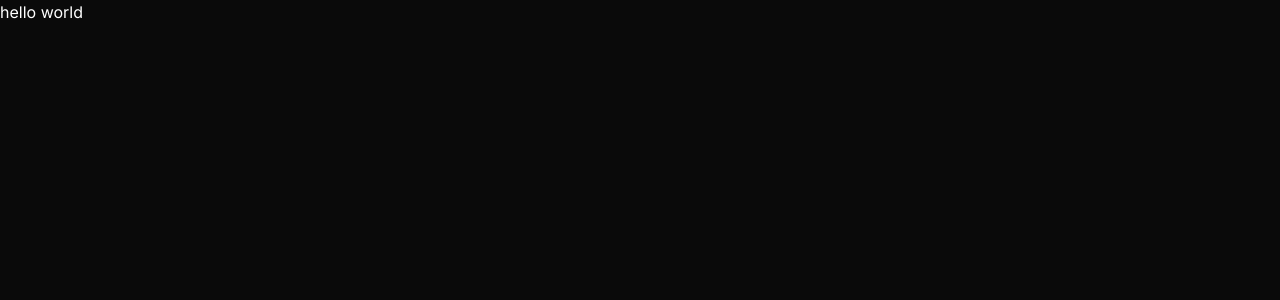
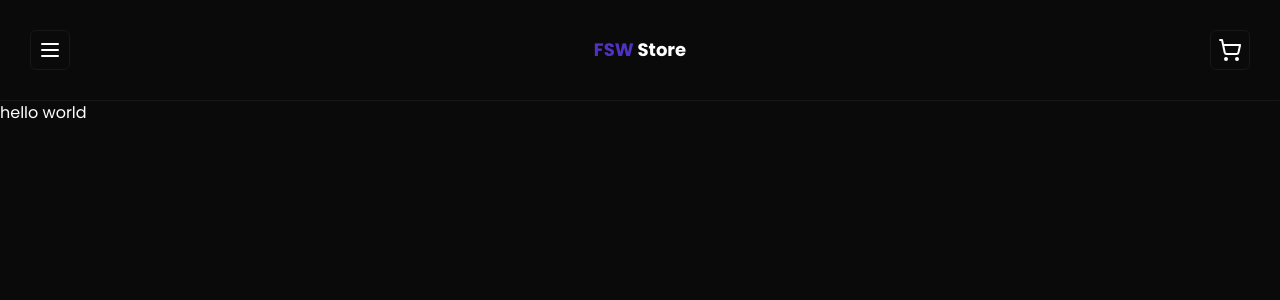
Before and after one commit to viniciusbecaleti/fsw-store, a Next.js app: page / in a window 1280 px wide. Shown: the top 300 px of the page. Built offline with nearby package versions, Linux system fonts and the light colour scheme.

Commit message:
feat: add button, card and header components

```diff
--- a/package.json
+++ b/package.json
@@ -10,6 +10,7 @@
   },
   "dependencies": {
     "@prisma/client": "^5.4.2",
+    "@radix-ui/react-slot": "^1.0.2",
     "class-variance-authority": "^0.7.0",
     "clsx": "^2.0.0",
     "lucide-react": "^0.288.0",
--- a/src/app/layout.tsx
+++ b/src/app/layout.tsx
@@ -1,22 +1,26 @@
-import type { Metadata } from 'next'
-import { Inter } from 'next/font/google'
-import './globals.css'
+import type { Metadata } from "next";
+import { Poppins } from "next/font/google";
+import "./globals.css";
+import Header from "@/components/ui/header";
 
-const inter = Inter({ subsets: ['latin'] })
+const poppins = Poppins({ subsets: ["latin"], weight: ["400", "500", "700"] });
 
 export const metadata: Metadata = {
-  title: 'Create Next App',
-  description: 'Generated by create next app',
-}
+  title: "Create Next App",
+  description: "Generated by create next app",
+};
 
 export default function RootLayout({
   children,
 }: {
-  children: React.ReactNode
+  children: React.ReactNode;
 }) {
   return (
     <html lang="en">
-      <body className={inter.className}>{children}</body>
+      <body className={poppins.className}>
+        <Header />
+        {children}
+      </body>
     </html>
-  )
+  );
 }
--- /dev/null
+++ b/src/components/ui/button.tsx
@@ -0,0 +1,56 @@
+import * as React from "react"
+import { Slot } from "@radix-ui/react-slot"
+import { cva, type VariantProps } from "class-variance-authority"
+
+import { cn } from "@/lib/utils"
+
+const buttonVariants = cva(
+  "inline-flex items-center justify-center rounded-md text-sm font-medium ring-offset-background transition-colors focus-visible:outline-none focus-visible:ring-2 focus-visible:ring-ring focus-visible:ring-offset-2 disabled:pointer-events-none disabled:opacity-50",
+  {
+    variants: {
+      variant: {
+        default: "bg-primary text-primary-foreground hover:bg-primary/90",
+        destructive:
+          "bg-destructive text-destructive-foreground hover:bg-destructive/90",
+        outline:
+          "border border-input bg-background hover:bg-accent hover:text-accent-foreground",
+        secondary:
+          "bg-secondary text-secondary-foreground hover:bg-secondary/80",
+        ghost: "hover:bg-accent hover:text-accent-foreground",
+        link: "text-primary underline-offset-4 hover:underline",
+      },
+      size: {
+        default: "h-10 px-4 py-2",
+        sm: "h-9 rounded-md px-3",
+        lg: "h-11 rounded-md px-8",
+        icon: "h-10 w-10",
+      },
+    },
+    defaultVariants: {
+      variant: "default",
+      size: "default",
+    },
+  }
+)
+
+export interface ButtonProps
+  extends React.ButtonHTMLAttributes<HTMLButtonElement>,
+    VariantProps<typeof buttonVariants> {
+  asChild?: boolean
+}
+
+const Button = React.forwardRef<HTMLButtonElement, ButtonProps>(
+  ({ className, variant, size, asChild = false, ...props }, ref) => {
+    const Comp = asChild ? Slot : "button"
+    return (
+      <Comp
+        className={cn(buttonVariants({ variant, size, className }))}
+        ref={ref}
+        {...props}
+      />
+    )
+  }
+)
+Button.displayName = "Button"
+
+export { Button, buttonVariants }
--- /dev/null
+++ b/src/components/ui/card.tsx
@@ -0,0 +1,79 @@
+import * as React from "react"
+
+import { cn } from "@/lib/utils"
+
+const Card = React.forwardRef<
+  HTMLDivElement,
+  React.HTMLAttributes<HTMLDivElement>
+>(({ className, ...props }, ref) => (
+  <div
+    ref={ref}
+    className={cn(
+      "rounded-lg border bg-card text-card-foreground shadow-sm",
+      className
+    )}
+    {...props}
+  />
+))
+Card.displayName = "Card"
+
+const CardHeader = React.forwardRef<
+  HTMLDivElement,
+  React.HTMLAttributes<HTMLDivElement>
+>(({ className, ...props }, ref) => (
+  <div
+    ref={ref}
+    className={cn("flex flex-col space-y-1.5 p-6", className)}
+    {...props}
+  />
+))
+CardHeader.displayName = "CardHeader"
+
+const CardTitle = React.forwardRef<
+  HTMLParagraphElement,
+  React.HTMLAttributes<HTMLHeadingElement>
+>(({ className, ...props }, ref) => (
+  <h3
+    ref={ref}
+    className={cn(
+      "text-2xl font-semibold leading-none tracking-tight",
+      className
+    )}
+    {...props}
+  />
+))
+CardTitle.displayName = "CardTitle"
+
+const CardDescription = React.forwardRef<
+  HTMLParagraphElement,
+  React.HTMLAttributes<HTMLParagraphElement>
+>(({ className, ...props }, ref) => (
+  <p
+    ref={ref}
+    className={cn("text-sm text-muted-foreground", className)}
+    {...props}
+  />
+))
+CardDescription.displayName = "CardDescription"
+
+const CardContent = React.forwardRef<
+  HTMLDivElement,
+  React.HTMLAttributes<HTMLDivElement>
+>(({ className, ...props }, ref) => (
+  <div ref={ref} className={cn("p-6 pt-0", className)} {...props} />
+))
+CardContent.displayName = "CardContent"
+
+const CardFooter = React.forwardRef<
+  HTMLDivElement,
+  React.HTMLAttributes<HTMLDivElement>
+>(({ className, ...props }, ref) => (
+  <div
+    ref={ref}
+    className={cn("flex items-center p-6 pt-0", className)}
+    {...props}
+  />
+))
+CardFooter.displayName = "CardFooter"
+
+export { Card, CardHeader, CardFooter, CardTitle, CardDescription, CardContent }
--- /dev/null
+++ b/src/components/ui/header.tsx
@@ -0,0 +1,23 @@
+import { MenuIcon, ShoppingCartIcon } from "lucide-react";
+import { Button } from "./button";
+import { Card } from "./card";
+
+const Header = () => {
+  return (
+    <Card className="flex items-center justify-between rounded-none border-l-0 border-r-0 border-t-0 p-[1.875rem]">
+      <Button size="icon" variant="outline">
+        <MenuIcon />
+      </Button>
+
+      <h1 className="text-lg font-semibold">
+        <span className="text-primary">FSW</span> Store
+      </h1>
+
+      <Button size="icon" variant="outline">
+        <ShoppingCartIcon />
+      </Button>
+    </Card>
+  );
+};
+
+export default Header;
```
Also changed, not shown: 1 other file (tests, documents, lock files or other folders).
